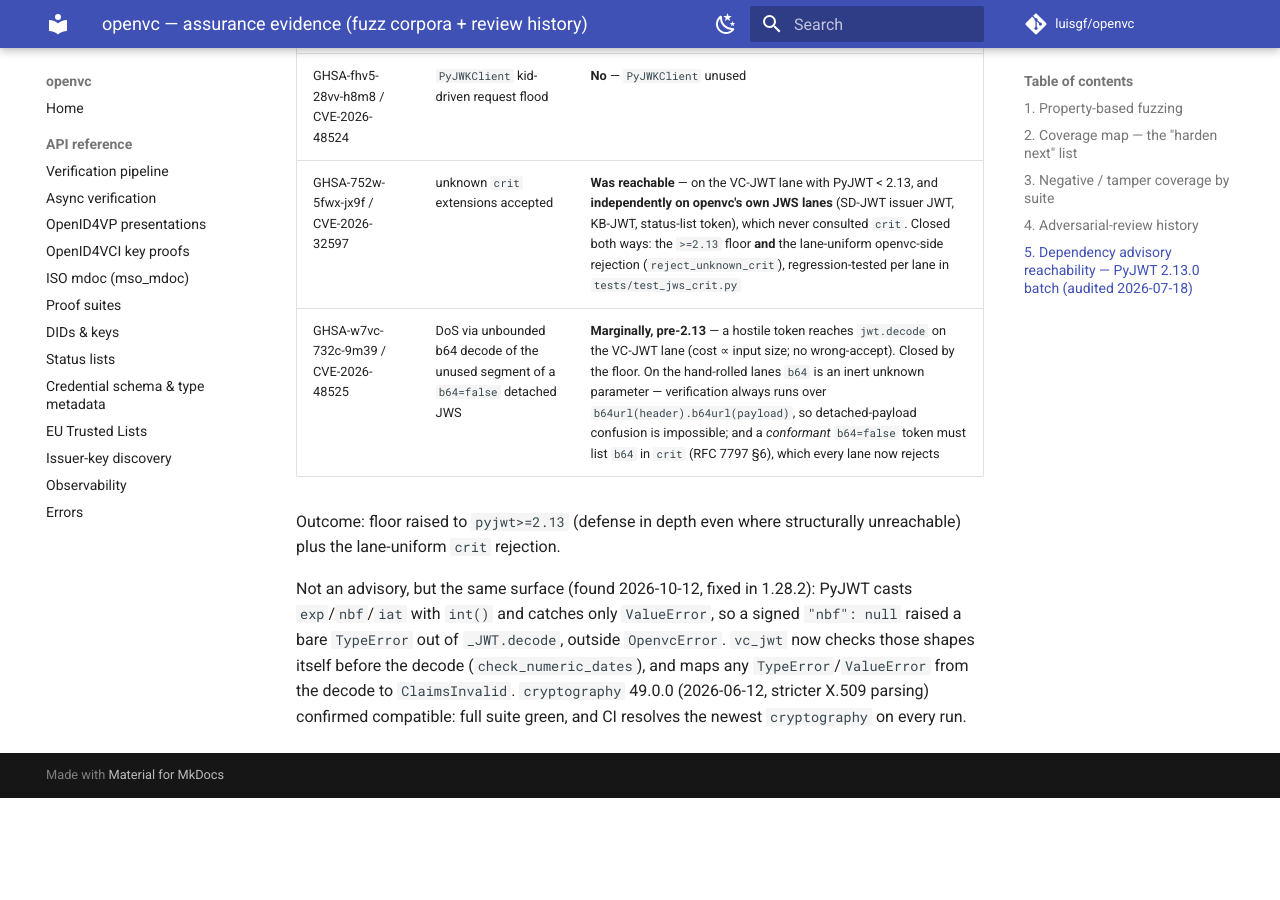
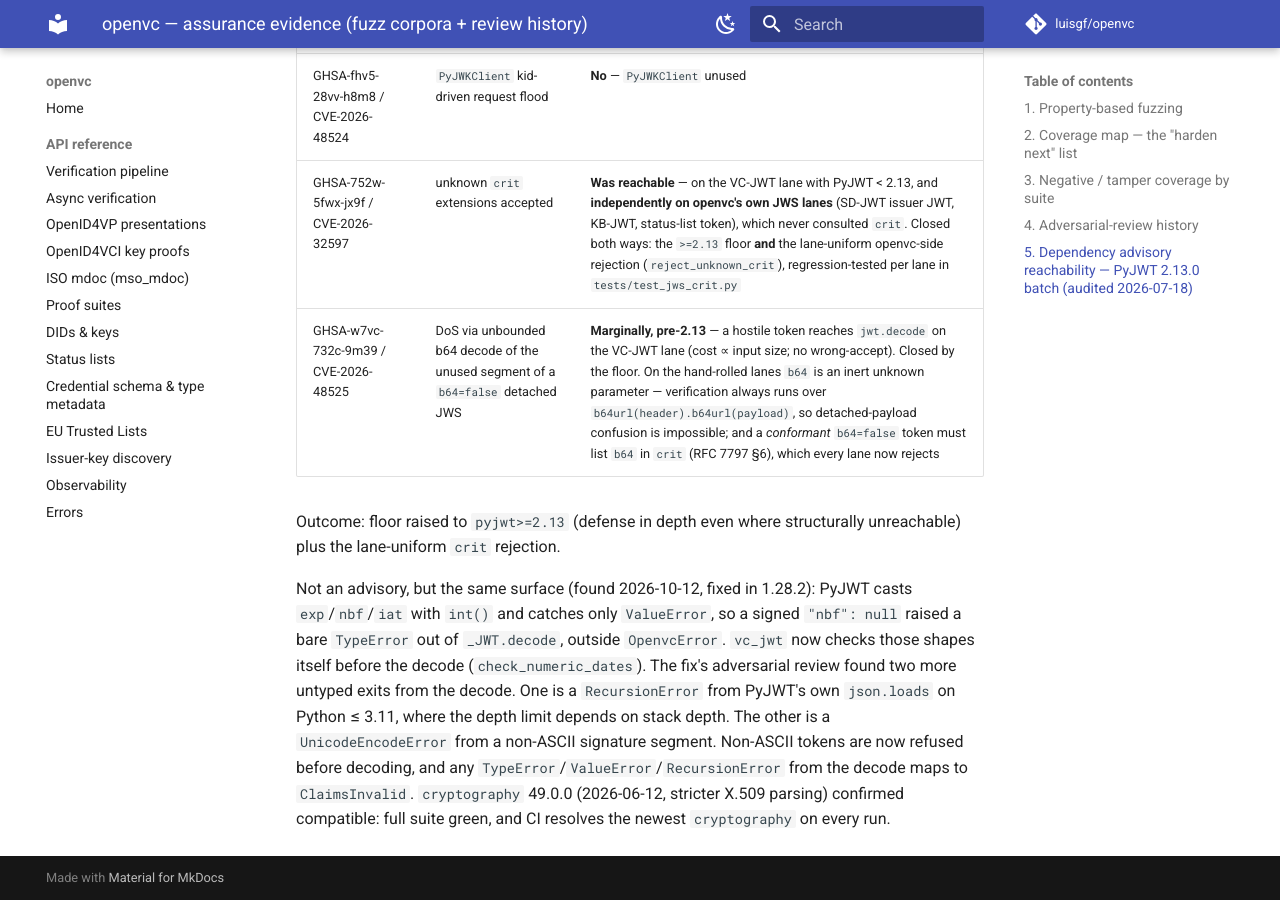
Before and after one commit to luisgf/openvc, an MkDocs documentation site: the page built from docs/audit/assurance.md, in a window 1280 px wide and 900 px high, scrolled down 5343 px. Built offline with MkDocs 1.6.1 and Material for MkDocs 9.7.7, drawn with Linux system fonts in a browser that asks for light colours; comment, search, counter and statistics services are not loaded; before the commit the page ends 6141 px from its top, so only the background shows below that.

Commit message:
security(vcjwt): close the RecursionError and non-ASCII escapes from PyJWT
Fixes two findings from the adversarial review of this PR.

On Python 3.10/3.11 the json depth limit shrinks as the stack grows, and
PyJWT parses the payload a few frames deeper than peek_claims. A narrow
band of nesting depths passed openvc's parse and then raised a bare
RecursionError inside _JWT.decode, after the signature verified. A batch
carrying a ladder of depths always hit it (verify_many, verify_many_async,
verify_vp_token). RecursionError is now part of the backstop tuple.

A lone surrogate in the signature segment raised UnicodeEncodeError from
PyJWT. It was typed only by accident, through the ValueError backstop.
_split now rejects a non-ASCII token as MalformedToken before anything
is decoded.

Also corrects the CHANGELOG. The SD-JWT and ML-DSA lanes checked
exp/nbf shapes, never iat, and the ML-DSA lane still does not reject a
future iat.

```diff
--- a/docs/audit/assurance.md
+++ b/docs/audit/assurance.md
@@ -198,7 +198,11 @@ unreachable) plus the lane-uniform `crit` rejection.
 Not an advisory, but the same surface (found 2026-10-12, fixed in 1.28.2): PyJWT
 casts `exp`/`nbf`/`iat` with `int()` and catches only `ValueError`, so a signed
 `"nbf": null` raised a bare `TypeError` out of `_JWT.decode`, outside `OpenvcError`.
-`vc_jwt` now checks those shapes itself before the decode (`check_numeric_dates`),
-and maps any `TypeError`/`ValueError` from the decode to `ClaimsInvalid`. `cryptography` 49.0.0
+`vc_jwt` now checks those shapes itself before the decode (`check_numeric_dates`).
+The fix's adversarial review found two more untyped exits from the decode. One is
+a `RecursionError` from PyJWT's own `json.loads` on Python ≤ 3.11, where the depth
+limit depends on stack depth. The other is a `UnicodeEncodeError` from a non-ASCII
+signature segment. Non-ASCII tokens are now refused before decoding, and any
+`TypeError`/`ValueError`/`RecursionError` from the decode maps to `ClaimsInvalid`. `cryptography` 49.0.0
 (2026-06-12, stricter X.509 parsing) confirmed compatible: full suite green, and CI
 resolves the newest `cryptography` on every run.
```
Also changed, not shown: CHANGELOG.md (+23 -11 lines), 2 other files.
